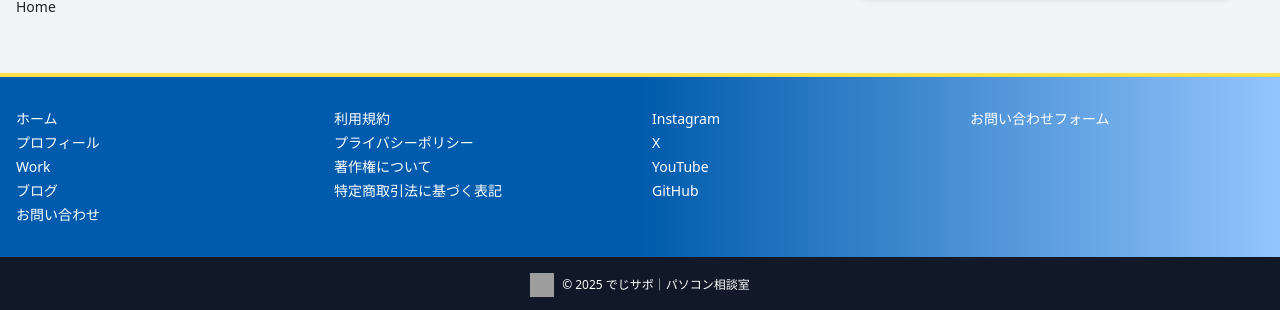
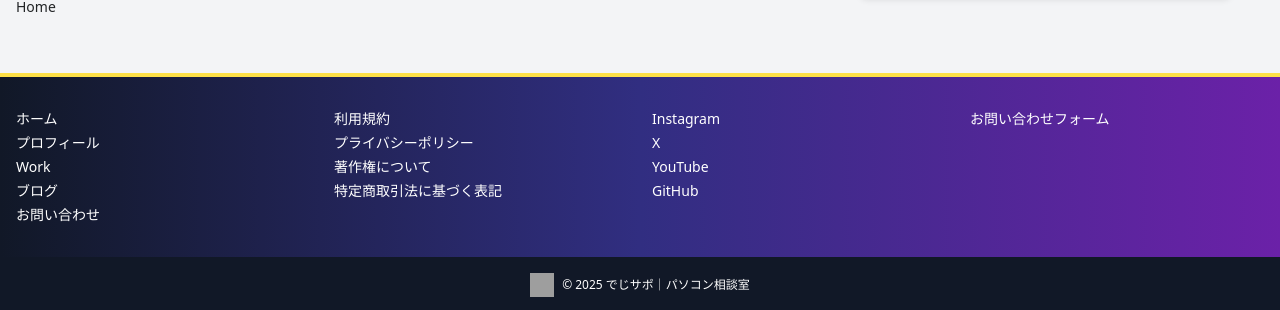
Before and after one commit to maruyamamasaya/Portfolio, a Next.js app: page / in a window 1280 px wide. Shown: the part 2480-2790 px from the top of the page. Built offline with nearby package versions, Linux system fonts and the light colour scheme; grey boxes are pictures that could not be loaded.

Commit message:
feat(footer): modernize gradient

```diff
--- a/src/app/components/Footer.tsx
+++ b/src/app/components/Footer.tsx
@@ -2,7 +2,7 @@ import Link from 'next/link';
 
 export default function Footer() {
   return (
-    <footer className="bg-gradient-to-r from-primary via-primary to-secondary text-white mt-8 text-sm border-t-4 border-yellow-300">
+    <footer className="bg-gradient-to-r from-gray-900 via-indigo-900 to-purple-800 text-white mt-8 text-sm border-t-4 border-yellow-300">
       <div className="container mx-auto px-4 py-8 grid grid-cols-1 md:grid-cols-4 gap-6">
         <div>
           <h2 className="font-semibold mb-2 sr-only">ナビゲーション</h2>
```
